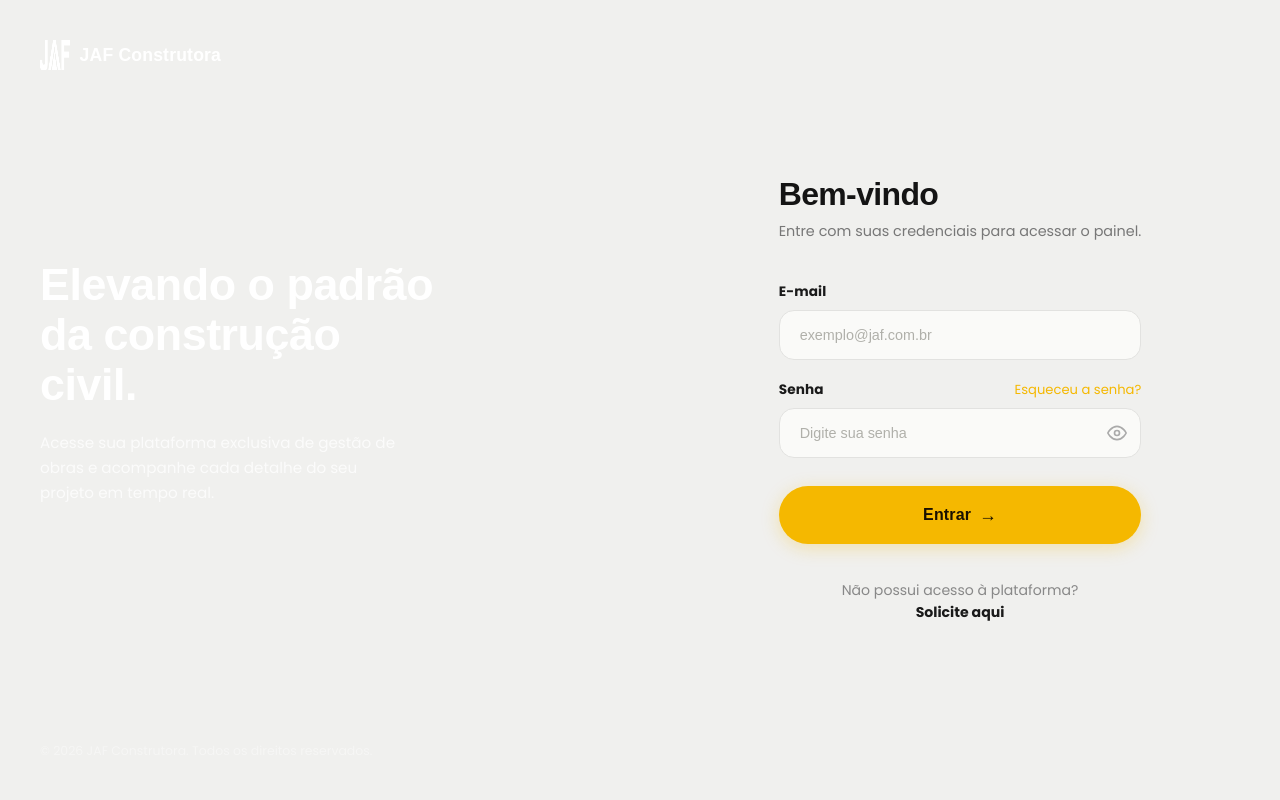
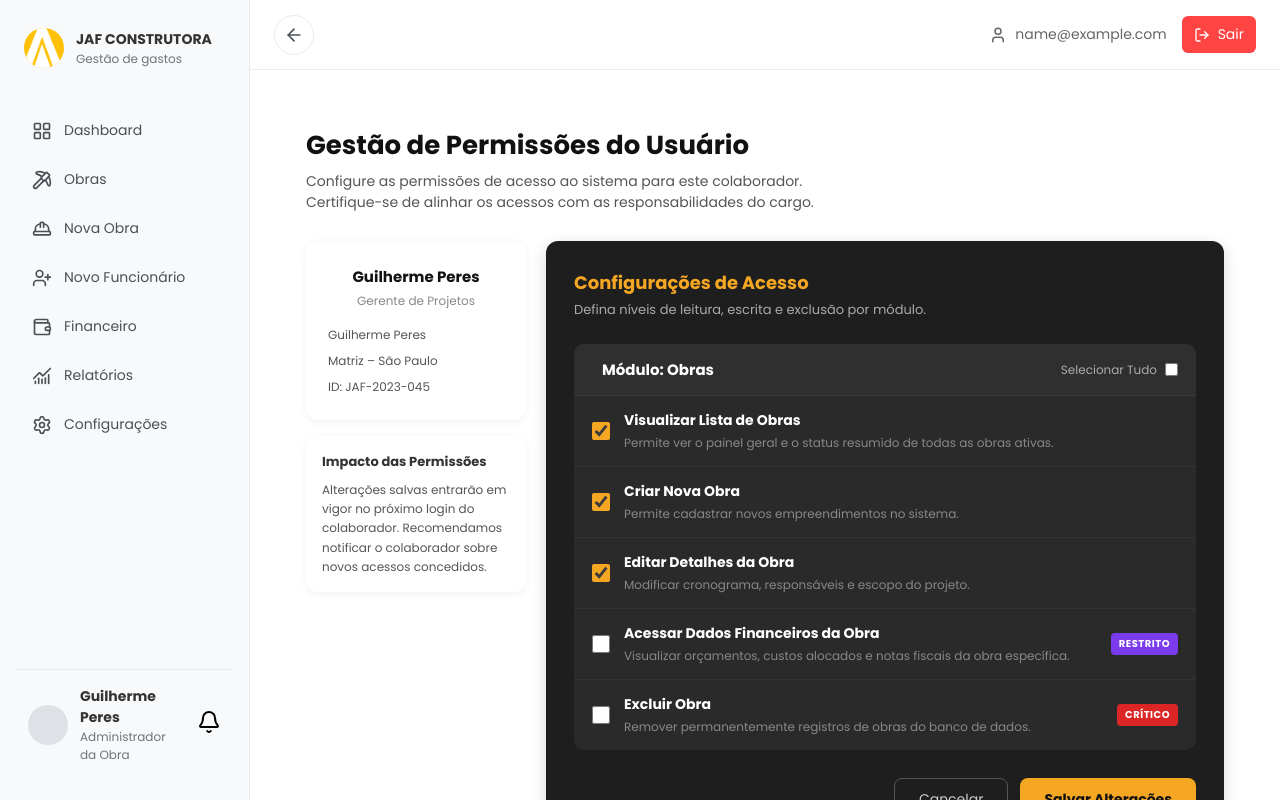
Before and after one commit to Grupo-6-PI-III-2026/jaf-application, a React (Vite) app in the folder jaf-frontend/react/: page /permissoes in a window 1280 px wide. Before the commit this address led to /. Built offline with nearby package versions, Linux system fonts and the light colour scheme; no server answers; sample sign-in values are in the browser's storage.

Commit message:
feat:adicioando tela de permissões

```diff
--- /dev/null
+++ b/jaf-frontend/react/src/Pages/Permissions/Permissions.css
@@ -0,0 +1,299 @@
+.up-page {
+  font-family: "Segoe UI", sans-serif;
+
+  min-height: 100vh;
+  padding: 32px;
+  color: #111;
+}
+
+.up-breadcrumb {
+  font-size: 12px;
+  margin-bottom: 12px;
+  text-transform: uppercase;
+  letter-spacing: 0.05em;
+}
+
+.up-sep {
+  margin: 0 6px;
+}
+
+.up-active {
+  color: #FFC107;
+  font-weight: 600;
+}
+
+.up-title {
+  font-size: 26px;
+  font-weight: 700;
+  margin: 0 0 6px;
+}
+
+.up-subtitle {
+  font-size: 14px;
+  color: #555;
+  margin: 0 0 28px;
+  max-width: 560px;
+}
+
+.up-layout {
+  display: flex;
+  gap: 20px;
+  align-items: flex-start;
+}
+
+.up-sidebar {
+  display: flex;
+  flex-direction: column;
+  gap: 16px;
+  width: 220px;
+  flex-shrink: 0;
+}
+
+.up-profile-card {
+  background: #fff;
+  border-radius: 12px;
+  padding: 24px 16px;
+  text-align: center;
+  box-shadow: 0 2px 8px rgba(0,0,0,0.06);
+}
+
+.up-avatar-wrap {
+  position: relative;
+  display: inline-block;
+  margin-bottom: 12px;
+}
+
+.up-avatar {
+  width: 72px;
+  height: 72px;
+  border-radius: 50%;
+  background: #ccc url("https://i.pravatar.cc/72?img=12") center/cover no-repeat;
+}
+
+.up-online {
+  position: absolute;
+  bottom: 2px;
+  right: 2px;
+  width: 12px;
+  height: 12px;
+  border-radius: 50%;
+  background: #22c55e;
+  border: 2px solid #fff;
+}
+
+.up-name {
+  font-weight: 700;
+  font-size: 15px;
+  margin: 0 0 4px;
+}
+
+.up-role {
+  font-size: 12px;
+  color: #888;
+  margin: 0 0 16px;
+}
+
+.up-info {
+  list-style: none;
+  padding: 0;
+  margin: 0;
+  text-align: left;
+  font-size: 12px;
+  color: #555;
+  display: flex;
+  flex-direction: column;
+  gap: 8px;
+}
+
+.up-icon {
+  margin-right: 6px;
+}
+
+.up-impact-card {
+  background: #fff;
+  border-radius: 12px;
+  padding: 16px;
+  font-size: 12px;
+  color: #555;
+  box-shadow: 0 2px 8px rgba(0,0,0,0.06);
+}
+
+.up-impact-title {
+  font-weight: 700;
+  font-size: 13px;
+  color: #333;
+  margin: 0 0 8px;
+}
+
+.up-impact-text {
+  margin: 0;
+  line-height: 1.6;
+}
+
+.up-access-card {
+  flex: 1;
+  background: #1e1e1e;
+  border-radius: 12px;
+  padding: 28px;
+  color: #fff;
+  box-shadow: 0 4px 16px rgba(0,0,0,0.15);
+}
+
+.up-access-header {
+  display: flex;
+  justify-content: space-between;
+  align-items: flex-start;
+  margin-bottom: 24px;
+}
+
+.up-access-title {
+  font-size: 18px;
+  font-weight: 700;
+  margin: 0 0 4px;
+  color: #f5a623;
+}
+
+.up-access-desc {
+  font-size: 13px;
+  color: #aaa;
+  margin: 0;
+}
+
+.up-module {
+  background: #2a2a2a;
+  border-radius: 10px;
+  overflow: hidden;
+  margin-bottom: 28px;
+}
+
+.up-module-header {
+  display: flex;
+  align-items: center;
+  gap: 10px;
+  padding: 14px 18px;
+  background: #2f2f2f;
+  border-bottom: 1px solid #3a3a3a;
+}
+
+.up-module-icon {
+  font-size: 16px;
+}
+
+.up-module-name {
+  font-weight: 700;
+  font-size: 15px;
+  flex: 1;
+}
+
+.up-select-all {
+  display: flex;
+  align-items: center;
+  gap: 8px;
+  font-size: 12px;
+  color: #aaa;
+  cursor: pointer;
+}
+
+.up-perm-list {
+  list-style: none;
+  padding: 0;
+  margin: 0;
+}
+
+.up-perm-item {
+  border-bottom: 1px solid #333;
+}
+
+.up-perm-item:last-child {
+  border-bottom: none;
+}
+
+.up-perm-label {
+  display: flex;
+  align-items: center;
+  gap: 14px;
+  padding: 14px 18px;
+  cursor: pointer;
+}
+
+.up-checkbox {
+  width: 18px;
+  height: 18px;
+  accent-color: #f5a623;
+  cursor: pointer;
+  flex-shrink: 0;
+}
+
+.up-perm-info {
+  flex: 1;
+  display: flex;
+  flex-direction: column;
+  gap: 3px;
+}
+
+.up-perm-name {
+  font-size: 14px;
+  font-weight: 600;
+}
+
+.up-perm-desc {
+  font-size: 12px;
+  color: #888;
+}
+
+.up-badge {
+  font-size: 10px;
+  font-weight: 700;
+  padding: 3px 8px;
+  border-radius: 4px;
+  text-transform: uppercase;
+  letter-spacing: 0.05em;
+  flex-shrink: 0;
+}
+
+.up-badge--restrito {
+  background: #7c3aed;
+  color: #fff;
+}
+
+.up-badge--critico {
+  background: #dc2626;
+  color: #fff;
+}
+
+.up-actions {
+  display: flex;
+  justify-content: flex-end;
+  gap: 12px;
+}
+
+.up-btn-cancel {
+  background: transparent;
+  border: 1px solid #555;
+  color: #ccc;
+  padding: 10px 24px;
+  border-radius: 8px;
+  font-size: 14px;
+  cursor: pointer;
+  transition: border-color 0.2s;
+}
+
+.up-btn-cancel:hover {
+  border-color: #aaa;
+}
+
+.up-btn-save {
+  background: #f5a623;
+  border: none;
+  color: #111;
+  padding: 10px 24px;
+  border-radius: 8px;
+  font-size: 14px;
+  font-weight: 700;
+  cursor: pointer;
+  transition: background 0.2s;
+}
+
+.up-btn-save:hover {
+  background: #e09510;
+}
--- /dev/null
+++ b/jaf-frontend/react/src/Pages/Permissions/Permissions.tsx
@@ -0,0 +1,164 @@
+import { useState } from "react";
+import "./Permissions.css";
+
+type Permission = {
+  id: string;
+  label: string;
+  description: string;
+  badge: "restrito" | "critico" | null;
+  defaultChecked: boolean;
+};
+
+const permissions: Permission[] = [
+  {
+    id: "view",
+    label: "Visualizar Lista de Obras",
+    description:
+      "Permite ver o painel geral e o status resumido de todas as obras ativas.",
+    badge: null,
+    defaultChecked: true,
+  },
+  {
+    id: "create",
+    label: "Criar Nova Obra",
+    description: "Permite cadastrar novos empreendimentos no sistema.",
+    badge: null,
+    defaultChecked: true,
+  },
+  {
+    id: "edit",
+    label: "Editar Detalhes da Obra",
+    description: "Modificar cronograma, responsáveis e escopo do projeto.",
+    badge: null,
+    defaultChecked: true,
+  },
+  {
+    id: "financial",
+    label: "Acessar Dados Financeiros da Obra",
+    description:
+      "Visualizar orçamentos, custos alocados e notas fiscais da obra específica.",
+    badge: "restrito",
+    defaultChecked: false,
+  },
+  {
+    id: "delete",
+    label: "Excluir Obra",
+    description:
+      "Remover permanentemente registros de obras do banco de dados.",
+    badge: "critico",
+    defaultChecked: false,
+  },
+];
+
+export default function UserPermissions() {
+  const [checked, setChecked] = useState<Record<string, boolean>>(() =>
+    Object.fromEntries(permissions.map((p) => [p.id, p.defaultChecked])),
+  );
+
+  const allChecked = permissions.every((p) => checked[p.id]);
+
+  function toggleAll() {
+    const next = !allChecked;
+    setChecked(Object.fromEntries(permissions.map((p) => [p.id, next])));
+  }
+
+  function toggle(id: string) {
+    setChecked((prev) => ({ ...prev, [id]: !prev[id] }));
+  }
+
+  return (
+    <div className="up-page">
+      <h1 className="up-title">Gestão de Permissões do Usuário</h1>
+      <p className="up-subtitle">
+        Configure as permissões de acesso ao sistema para este colaborador.
+        Certifique-se de alinhar os acessos com as responsabilidades do cargo.
+      </p>
+
+      <div className="up-layout">
+        <aside className="up-sidebar">
+          <div className="up-profile-card">
+            <p className="up-name">Guilherme Peres</p>
+            <p className="up-role">Gerente de Projetos</p>
+
+            <ul className="up-info">
+              <li>
+                <span className="up-icon"></span>
+                Guilherme Peres
+              </li>
+              <li>
+                <span className="up-icon"></span> Matriz – São Paulo
+              </li>
+              <li>
+                <span className="up-icon"></span> ID: JAF-2023-045
+              </li>
+            </ul>
+          </div>
+
+          <div className="up-impact-card">
+            <p className="up-impact-title"> Impacto das Permissões</p>
+            <p className="up-impact-text">
+              Alterações salvas entrarão em vigor no próximo login do
+              colaborador. Recomendamos notificar o colaborador sobre novos
+              acessos concedidos.
+            </p>
+          </div>
+        </aside>
+
+        <section className="up-access-card">
+          <div className="up-access-header">
+            <div>
+              <p className="up-access-title"> Configurações de Acesso</p>
+              <p className="up-access-desc">
+                Defina níveis de leitura, escrita e exclusão por módulo.
+              </p>
+            </div>
+          </div>
+
+          <div className="up-module">
+            <div className="up-module-header">
+              <span className="up-module-icon"></span>
+              <span className="up-module-name">Módulo: Obras</span>
+              <label className="up-select-all">
+                <span>Selecionar Tudo</span>
+                <input
+                  type="checkbox"
+                  checked={allChecked}
+                  onChange={toggleAll}
+                />
+              </label>
+            </div>
+
+            <ul className="up-perm-list">
+              {permissions.map((p) => (
+                <li key={p.id} className="up-perm-item">
+                  <label className="up-perm-label">
+                    <input
+                      type="checkbox"
+                      checked={checked[p.id]}
+                      onChange={() => toggle(p.id)}
+                      className="up-checkbox"
+                    />
+                    <div className="up-perm-info">
+                      <span className="up-perm-name">{p.label}</span>
+                      <span className="up-perm-desc">{p.description}</span>
+                    </div>
+                    {p.badge && (
+                      <span className={`up-badge up-badge--${p.badge}`}>
+                        {p.badge === "restrito" ? "RESTRITO" : "CRÍTICO"}
+                      </span>
+                    )}
+                  </label>
+                </li>
+              ))}
+            </ul>
+          </div>
+
+          <div className="up-actions">
+            <button className="up-btn-cancel">Cancelar</button>
+            <button className="up-btn-save">Salvar Alterações</button>
+          </div>
+        </section>
+      </div>
+    </div>
+  );
+}
--- a/jaf-frontend/react/src/routes.tsx
+++ b/jaf-frontend/react/src/routes.tsx
@@ -6,6 +6,7 @@ import DetalhamentoObras from "./Pages/Obras/DetalhamentoObras";
 import NovaObra from "./Pages/Obras/NovaObra/NovaObra";
 import Home from "./Pages/Home/Home";
 import PrivateRoute from "./Components/PrivateRoute/PrivateRoute";
+import UserPermissions from "./Pages/Permissions/Permissions";
 
 export const AppRoutes = () => {
   return (
@@ -25,6 +26,7 @@ export const AppRoutes = () => {
           <Route path="/funcionarios/novo" element={<NovoFuncionario />} />
           <Route path="/obras/detalhamento" element={<DetalhamentoObras />} />
           <Route path="/obras/criar" element={<NovaObra />} />
+          <Route path="/permissoes" element={<UserPermissions />} />
         </Route>
 
 
```
Also changed, not shown: 1 other file (tests, documents, lock files or other folders).
